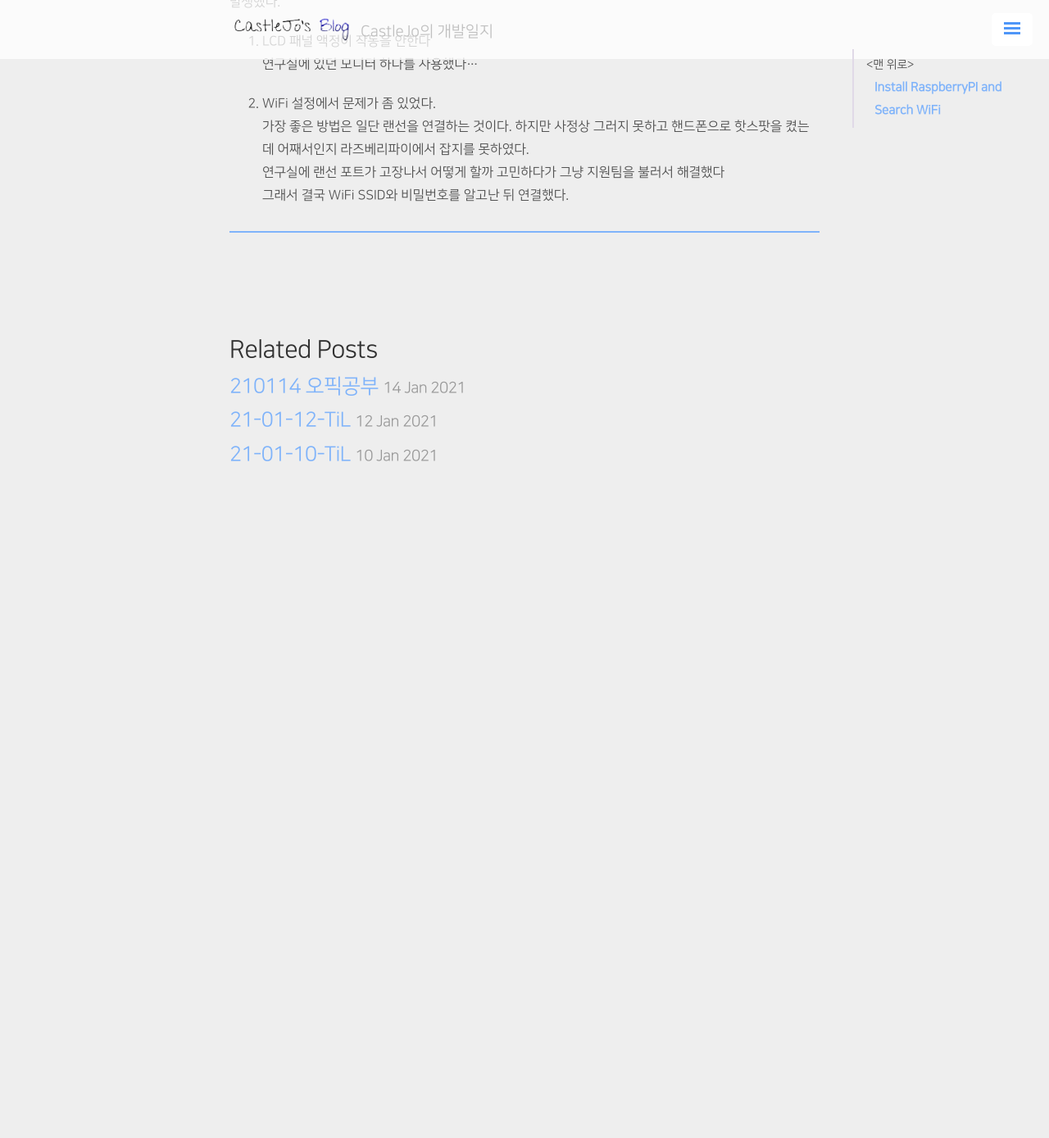
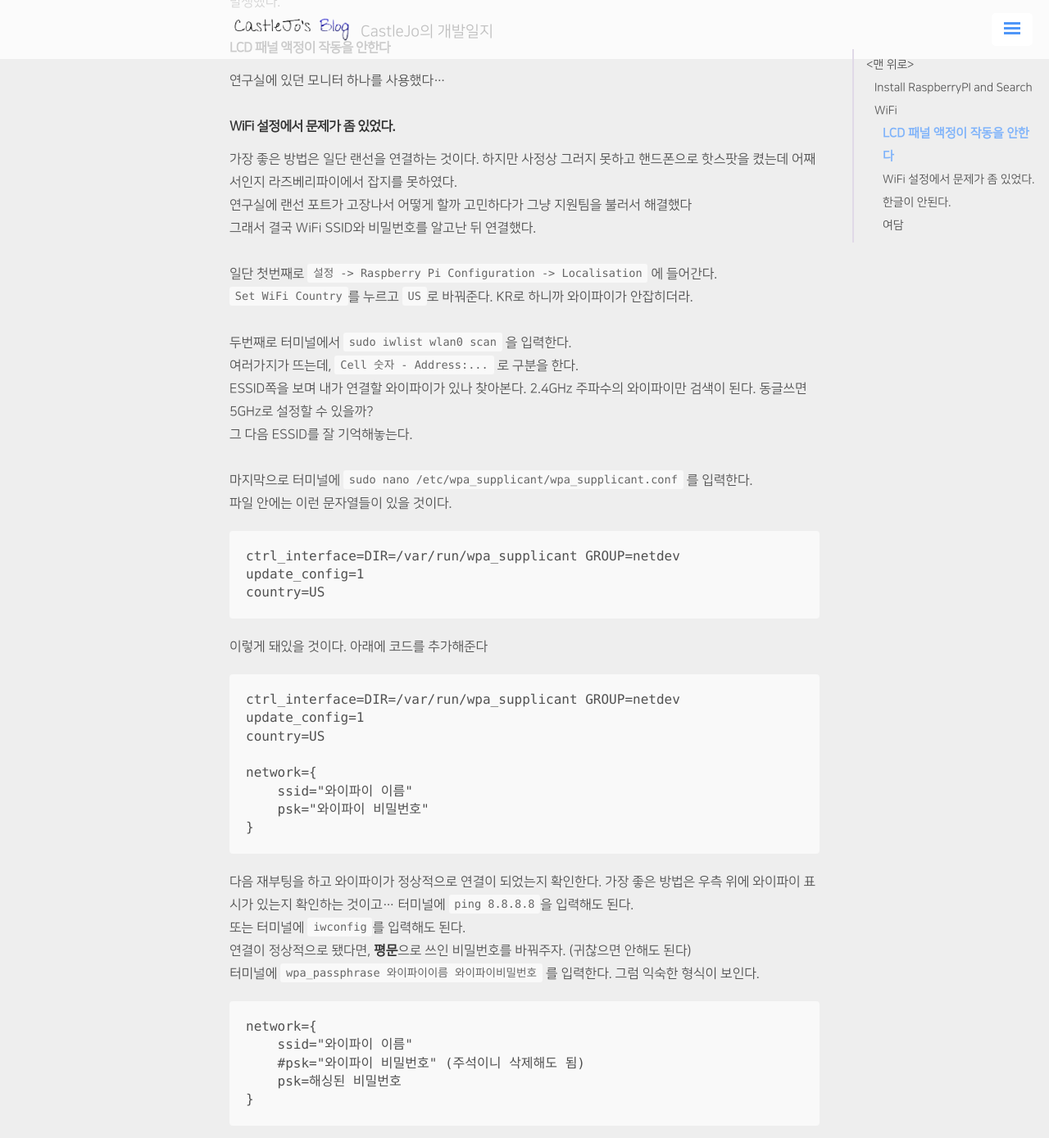
Before and after one commit to ukcastle/ukcastle.github.io, a Jekyll site: the page built from _posts/TiL/2021-01-13-RaspberryPi_Start.md, in a window 1280 px wide and 1400 px high, scrolled down 341 px. Shown: the top 1389 px of the window at 82% size. Built offline with Jekyll 4.4.1, drawn with Linux system fonts in a browser that asks for light colours; nearby versions of some CDN libraries; a script that is not in the unit is left out; comment, search, counter and statistics services are not loaded; before the commit the page ends 971 px from its top, so only the background shows below that; some of the changed text lies outside the part shown.

Commit message:
docs: 210113 TiL

````diff
--- a/_posts/TiL/2021-01-13-RaspberryPi_Start.md
+++ b/_posts/TiL/2021-01-13-RaspberryPi_Start.md
@@ -2,17 +2,102 @@
 layout: post
 title: 21-01-13-TiL
 category: TiL
-tag: [RaspberryPi, OpenCV]
+tag: [RaspberryPi]
 ---
 
 # Install RaspberryPI and Search WiFi
 
 라즈베리파이를 실제로 실행해보고 집에서 혼자 쉐도우복싱 해본채로 실전으로 들어갔는데 여러가지 문제점이 발생했다.
 
-1. LCD 패널 액정이 작동을 안한다
+#### LCD 패널 액정이 작동을 안한다
  연구실에 있던 모니터 하나를 사용했다...
 
-2. WiFi 설정에서 문제가 좀 있었다.
+#### WiFi 설정에서 문제가 좀 있었다.
  가장 좋은 방법은 일단 랜선을 연결하는 것이다. 하지만 사정상 그러지 못하고 핸드폰으로 핫스팟을 켰는데 어째서인지 라즈베리파이에서 잡지를 못하였다.
  연구실에 랜선 포트가 고장나서 어떻게 할까 고민하다가 그냥 지원팀을 불러서 해결했다
  그래서 결국 WiFi SSID와 비밀번호를 알고난 뒤 연결했다.
+ <br>
+ 일단 첫번째로 `설정 -> Raspberry Pi Configuration -> Localisation` 에 들어간다.
+ `Set WiFi Country`를 누르고 `US`로 바꿔준다. KR로 하니까 와이파이가 안잡히더라.
+ <br>
+ 두번째로 터미널에서 `sudo iwlist wlan0 scan` 을 입력한다.
+ 여러가지가 뜨는데, `Cell 숫자 - Address:...` 로 구분을 한다.
+ ESSID쪽을 보며 내가 연결할 와이파이가 있나 찾아본다. 2.4GHz 주파수의 와이파이만 검색이 된다. 동글쓰면 5GHz로 설정할 수 있을까?
+ 그 다음 ESSID를 잘 기억해놓는다.
+ <br>
+ 마지막으로 터미널에
+ `sudo nano /etc/wpa_supplicant/wpa_supplicant.conf` 를 입력한다.
+ 파일 안에는 이런 문자열들이 있을 것이다.
+```
+ctrl_interface=DIR=/var/run/wpa_supplicant GROUP=netdev
+update_config=1
+country=US
+```
+
+이렇게 돼있을 것이다. 아래에 코드를 추가해준다
+
+```
+ctrl_interface=DIR=/var/run/wpa_supplicant GROUP=netdev
+update_config=1
+country=US
+
+network={
+    ssid="와이파이 이름"
+    psk="와이파이 비밀번호"
+}
+```
+
+다음 재부팅을 하고 와이파이가 정상적으로 연결이 되었는지 확인한다.
+가장 좋은 방법은 우측 위에 와이파이 표시가 있는지 확인하는 것이고...  터미널에 `ping 8.8.8.8`을 입력해도 된다.
+또는 터미널에 `iwconfig`를 입력해도 된다.
+연결이 정상적으로 됐다면, **평문**으로 쓰인 비밀번호를 바꿔주자. (귀찮으면 안해도 된다)
+터미널에 `wpa_passphrase 와이파이이름 와이파이비밀번호` 를 입력한다.
+그럼 익숙한 형식이 보인다.
+```
+network={
+    ssid="와이파이 이름"
+    #psk="와이파이 비밀번호" (주석이니 삭제해도 됨)
+    psk=해싱된 비밀번호
+}
+```
+이걸 복붙해서 아까 경로의 wpa_supplicant.conf에 넣어주면 된다. 다음 재부팅해서 확인해보자.
+사실 바로 이 과정으로 넘어와도 됐는데, 나는 이상하게 이 부분에서 에러가 나서 저렇게 한번 테스트해보고 하는게 좋더라.
+
+#### 한글이 안된다.
+와이파이까지 연결 성공했으면, 이제 간단하다. 일단 인터넷에 연결됐으니 업데이트부터 해주자.
+```
+sudo apt update
+sudo apt upgrade
+```
+다음 `설정->Raspberry Pi Configuration Localisation` 에 들어가 `Set Locate` 를 클릭하고 `언어`를 ko, `Chracter Set`을 UTF-8로 설정해준다.
+또한 `Set Keyboard` 에서 `Variant`에서 `Korean(101/104 key compatible)`로 설정을 해준다.
+그리고 재부팅을 하면 한글이 깨진다. 휴지통이 무슨 이상한 언어로 되어있다.
+터미널을 킨다.
+```
+sudo apt-get install ibus
+sudo apt-get install ibus-hangul
+sudo apt-get install fonts-unfonts-core
+
+reboot
+```
+
+다음, 설정에 보면 `iBus 환경 설정` 이라는게 생겼을 것이다. 이게 한글을 입력하게 해주는건데, 가끔 이런 에러가 뜰 수가 있다.
+` IBus 데몬이 5초 이내에 시작하지 못했습니다. `
+권한이 루트유저로 되어있어서 그렇다. 터미널에서 이를 입력하자.
+```
+sudo rm -rf .config/ibus
+```
+rm -rf를 칠땐 항상 조심조심하면서...
+그 다음 설정을 눌러보면 잘 실행된다.
+설정에서 다음 명령어도 입력해주자.
+```
+im-config -n ibus
+```
+부팅시 자동으로 iBus 데몬을 실행시키는 것이다.
+
+그러면 우측 위에 키보드모양 어플리케이션이 생겼는데, 그걸 눌러주고 태극문양으로 바꿔주자.
+다음 한영 또는 Shift+Space를 눌러주면 한글 입력이 잘 되는 것을 알 수 있다.
+
+
+#### 여담
+생각보다 분량이 많아, OpenCV는 다음 포스트에 다뤄야겠다.
--- a/_posts/etc/2021-01-14-OPIc.md
+++ b/_posts/etc/2021-01-14-OPIc.md
@@ -1,6 +1,6 @@
 ---
 layout: post
-title: 210114 오픽공부
+title: 21-01-14 오픽공부
 category: etc
 tag: [OPIc]
 ---
````
